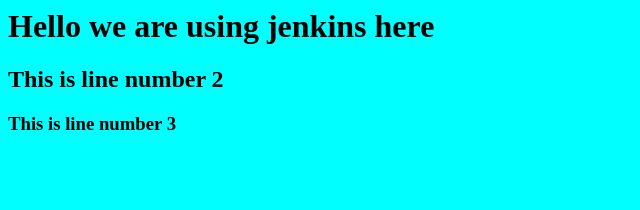
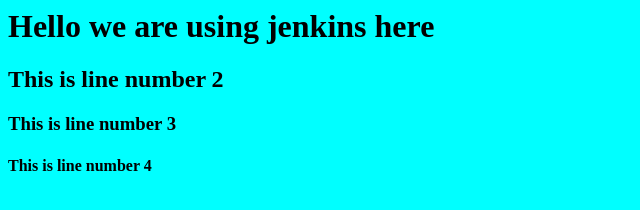
Before and after one commit to Sushant-kumawat05/Jenkinsgit, a plain HTML site: page index.html in a window 1280 px wide. Shown: the whole page, without its empty margins (0-640 px from the left). Drawn offline with Linux system fonts and the light colour scheme.

Commit message:
4th commit

```diff
--- a/index.html
+++ b/index.html
@@ -2,3 +2,4 @@
 	<h1>Hello we are using jenkins here </h1>
 	<h2>This is line number 2 </h2>
 	<h3> This is line number 3 </h3>
+	<h4> This is line number 4 </h4>
```
